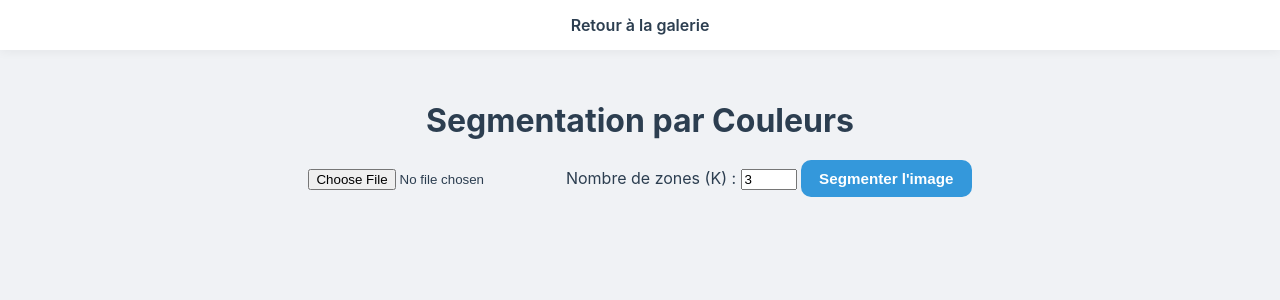
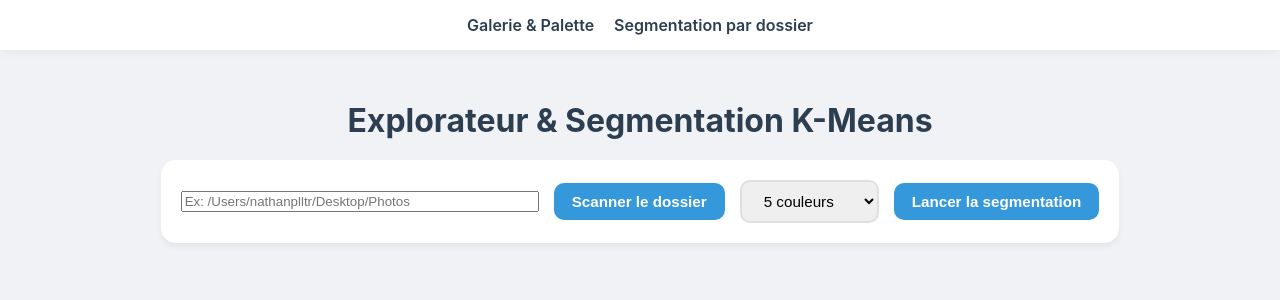
Before and after one commit to nathanplltr/site_images, a Flask app: page /segmentation in a window 1280 px wide. Shown: the top 300 px of the page. Run offline with Flask 3, Linux system fonts and the light colour scheme.

Commit message:
Suppression des résultats

```diff
--- a/app.py
+++ b/app.py
@@ -1,27 +1,32 @@
-from flask import Flask, render_template, send_from_directory, jsonify, request
 import os
 import numpy as np
+from flask import Flask, render_template, jsonify, request, send_from_directory
 from PIL import Image
 from sklearn.cluster import KMeans
 import uuid
 
 app = Flask(__name__)
+
+# Dossiers de travail
 IMAGE_FOLDER = 'uploads'
-STATIC_FOLDER = 'static/results'
+STATIC_RESULTS = 'static/results'
 
-# S'assure que les dossiers existent
+# Création des dossiers s'ils n'existent pas
 os.makedirs(IMAGE_FOLDER, exist_ok=True)
-os.makedirs(STATIC_FOLDER, exist_ok=True)
+os.makedirs(STATIC_RESULTS, exist_ok=True)
 
-# --- Fonction utilitaire pour la palette (si tu ne l'as pas dans utils.py) ---
+# --- Fonctions Utilitaires ---
+
 def get_colors_palette(image_path, k=3):
     img = Image.open(image_path).convert('RGB')
-    img.thumbnail((150, 150)) # On réduit pour la rapidité
+    img.thumbnail((150, 150))
     pixels = np.array(img).reshape(-1, 3)
     model = KMeans(n_clusters=int(k), n_init=10)
     model.fit(pixels)
     colors = model.cluster_centers_.astype(int)
     return ['#{:02x}{:02x}{:02x}'.format(c[0], c[1], c[2]) for c in colors]
+
+# --- Routes Galerie ---
 
 @app.route('/')
 def index():
@@ -40,36 +45,58 @@ def get_analysis():
 def display_image(filename):
     return send_from_directory(IMAGE_FOLDER, filename)
 
+# --- Routes Segmentation (Scan de dossier) ---
+
 @app.route('/segmentation')
 def segmentation_page():
     return render_template('segmentation.html')
 
-@app.route('/run_segmentation', methods=['POST'])
-def run_segmentation():
-    if 'image' not in request.files:
-        return jsonify({'error': 'Aucune image'}), 400
+@app.route('/scan_folder', methods=['POST'])
+def scan_folder():
+    path = request.json.get('path')
+    if not os.path.exists(path):
+        return jsonify({'error': 'Chemin introuvable ou inaccessible'}), 404
 
-    file = request.files['image']
-    k = int(request.form.get('k', 3))
+    files = [f for f in os.listdir(path) if f.lower().endswith(('.png', '.jpg', '.jpeg'))]
+    return jsonify({'files': files})
 
-    if file:
-        img = Image.open(file).convert('RGB')
-        img_np = np.array(img)
-        w, h, d = img_np.shape
-        pixels = img_np.reshape(-1, 3)
+@app.route('/run_segmentation_path', methods=['POST'])
+def run_segmentation_path():
+    data = request.json
+    folder_path = data.get('path')
+    filename = data.get('filename')
+    k = int(data.get('k', 3))
 
-        kmeans = KMeans(n_clusters=k, n_init=10)
-        labels = kmeans.fit_predict(pixels)
+    full_path = os.path.join(folder_path, filename)
 
-        # CORRECTION ICI : np.uint8 au lieu de uint8
-        new_pixels = kmeans.cluster_centers_.astype(np.uint8)[labels]
-        segmented_img = new_pixels.reshape(w, h, d)
+    # 1. Traitement de l'image
+    img = Image.open(full_path).convert('RGB')
+    img.thumbnail((400, 400)) # Optimisation pour ton Mac
 
-        result_filename = f"seg_{uuid.uuid4()}.png"
-        result_path = os.path.join(STATIC_FOLDER, result_filename)
-        Image.fromarray(segmented_img).save(result_path)
+    img_np = np.array(img)
+    w, h, d = img_np.shape
+    pixels = img_np.reshape(-1, 3)
 
-        return jsonify({'result_url': f'/static/results/{result_filename}'})
+    # 2. Algorithme K-Means
+    kmeans = KMeans(n_clusters=k, n_init=10)
+    labels = kmeans.fit_predict(pixels)
+
+    # 3. Création de l'image segmentée
+    new_pixels = kmeans.cluster_centers_.astype(np.uint8)[labels]
+    segmented_img = new_pixels.reshape(w, h, d)
+
+    # --- MODIFICATION ICI : NOM FIXE POUR ÉVITER L'ACCUMULATION ---
+    result_filename = "latest_segmentation.png"
+    result_path = os.path.join(STATIC_RESULTS, result_filename)
+
+    # On écrase l'ancien fichier s'il existe
+    Image.fromarray(segmented_img).save(result_path)
+
+    # On ajoute un timestamp pour tromper le cache du navigateur
+    import time
+    timestamp = int(time.time())
+
+    return jsonify({'result_url': f'/static/results/{result_filename}?v={timestamp}'})
 
 if __name__ == '__main__':
     app.run(debug=True, port=5002)
--- a/templates/segmentation.html
+++ b/templates/segmentation.html
@@ -3,45 +3,110 @@
 
 <head>
     <meta charset="UTF-8">
+    <meta name="viewport" content="width=device-width, initial-scale=1.0">
     <title>Segmentation K-Means - Nathan</title>
     <link rel="stylesheet" href="{{ url_for('static', filename='style.css') }}">
 </head>
 
 <body>
-    <nav><a href="/">Retour à la galerie</a></nav>
-    <h1>Segmentation par Couleurs</h1>
+    <nav>
+        <a href="/">Galerie & Palette</a>
+        <a href="/segmentation">Segmentation par dossier</a>
+    </nav>
 
-    <form id="segForm">
-        <input type="file" id="imageInput" accept="image/*" required>
-        <label>Nombre de zones (K) :</label>
-        <input type="number" id="kInput" value="3" min="2" max="30">
-        <button type="submit">Segmenter l'image</button>
-    </form>
+    <h1>Explorateur & Segmentation K-Means</h1>
+
+    <div class="controls">
+        <input type="text" id="folderPath" placeholder="Ex: /Users/nathanplltr/Desktop/Photos" style="width: 350px;">
+        <button onclick="scanFolder()">Scanner le dossier</button>
+
+        <select id="fileSelector" style="display:none;">
+            <option value="">-- Choisir l'image --</option>
+        </select>
+
+        <select id="kSelector">
+            <option value="2">2 couleurs</option>
+            <option value="5" selected>5 couleurs</option>
+            <option value="10">10 couleurs</option>
+            <option value="20">20 couleurs</option>
+        </select>
+
+        <button onclick="startSegmentation()" id="btnRun">Lancer la segmentation</button>
+    </div>
+
+    <div id="loading" style="display:none; margin-top: 20px;">
+        <strong>L'algorithme K-Means calcule... Merci de patienter.</strong>
+    </div>
 
     <div class="main-content">
-        <div id="loading" style="display:none;">Calcul en cours... (K-Means travaille)</div>
-        <div id="resultArea" style="display:flex; gap:20px;">
-            <img id="resImg" style="display:none; max-width:45%;">
+        <div class="viewer">
+            <img id="resImg" style="display:none;" alt="Résultat de la segmentation">
+        </div>
+
+        <div id="resultCard" class="analysis-card" style="display:none;">
+            <h3>Détails</h3>
+            <p id="infoText">Segmentation terminée avec succès.</p>
+            <button onclick="window.print()" style="width: 100%;">Imprimer le résultat</button>
         </div>
     </div>
 
     <script>
-        document.getElementById('segForm').onsubmit = async (e) => {
-            e.preventDefault();
-            document.getElementById('loading').style.display = "block";
+        async function scanFolder() {
+            const path = document.getElementById('folderPath').value;
+            if (!path) return alert("Entre un chemin d'accès !");
 
-            const formData = new FormData();
-            formData.append('image', document.getElementById('imageInput').files[0]);
-            formData.append('k', document.getElementById('kInput').value);
+            const response = await fetch('/scan_folder', {
+                method: 'POST',
+                headers: { 'Content-Type': 'application/json' },
+                body: JSON.stringify({ path: path })
+            });
 
-            const response = await fetch('/run_segmentation', { method: 'POST', body: formData });
             const data = await response.json();
+            if (data.error) return alert(data.error);
 
-            const img = document.getElementById('resImg');
-            img.src = data.result_url;
-            img.style.display = "block";
-            document.getElementById('loading').style.display = "none";
-        };
+            const selector = document.getElementById('fileSelector');
+            selector.innerHTML = '<option value="">-- Choisir l\'image --</option>';
+            data.files.forEach(f => {
+                const opt = document.createElement('option');
+                opt.value = f;
+                opt.textContent = f;
+                selector.appendChild(opt);
+            });
+            selector.style.display = 'inline-block';
+        }
+
+        async function startSegmentation() {
+            const path = document.getElementById('folderPath').value;
+            const filename = document.getElementById('fileSelector').value;
+            const k = document.getElementById('kSelector').value;
+
+            if (!filename) return alert("Sélectionne une image d'abord !");
+
+            const loading = document.getElementById('loading');
+            const btn = document.getElementById('btnRun');
+
+            loading.style.display = "block";
+            btn.disabled = true;
+
+            try {
+                const response = await fetch('/run_segmentation_path', {
+                    method: 'POST',
+                    headers: { 'Content-Type': 'application/json' },
+                    body: JSON.stringify({ path: path, filename: filename, k: k })
+                });
+
+                const data = await response.json();
+                const img = document.getElementById('resImg');
+                img.src = data.result_url;
+                img.style.display = "block";
+                document.getElementById('resultCard').style.display = "block";
+            } catch (e) {
+                alert("Erreur lors du calcul.");
+            } finally {
+                loading.style.display = "none";
+                btn.disabled = false;
+            }
+        }
     </script>
 </body>
 
```
Also changed, not shown: static/results/seg_4c78bdfd-faba-46d2-b21a-59967694b907.png (deleted), static/results/seg_67088056-524d-40cf-a728-ea093c6bf91f.png (deleted), static/results/seg_68abad91-f61b-4a4d-8407-4207674f7b29.png (deleted), static/results/seg_98ba1454-fb50-4ff2-8b2c-23feb098c0c6.png (deleted), static/results/seg_c1d8b477-aae4-4305-97c3-e4c6032dda5d.png (deleted), static/results/seg_da074cd8-8425-4eb8-8e3b-2c527c6d40cd.png (deleted), static/results/seg_e0b0204d-4f65-42db-9823-e34d27143de6.png (deleted), 3 other files.
